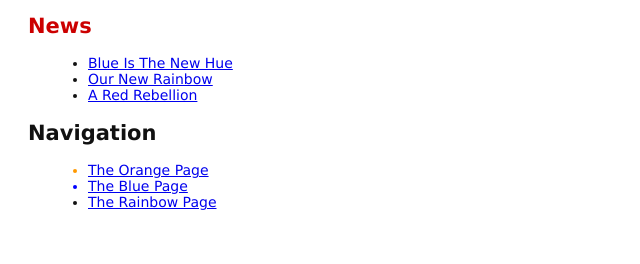
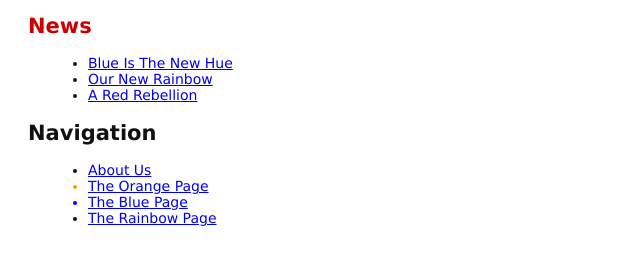
Before and after one commit to cioannid/ry-git-example, a plain HTML site: page index.html in a window 1280 px wide. Shown: the part 118-382 px from the top of the page, without its empty margins (0-640 px from the left). Drawn offline with Linux system fonts and the light colour scheme.

Commit message:
Add link to about section in home page

```diff
--- a/index.html
+++ b/index.html
@@ -19,6 +19,9 @@
     <h2>Navigation</h2>
 
     <ul>
+      <li>
+        <a href="about/index.html">About Us</a>
+      </li>
       <li style="color: #F90">
         <a href="orange.html">The Orange Page</a>
       </li>
```
